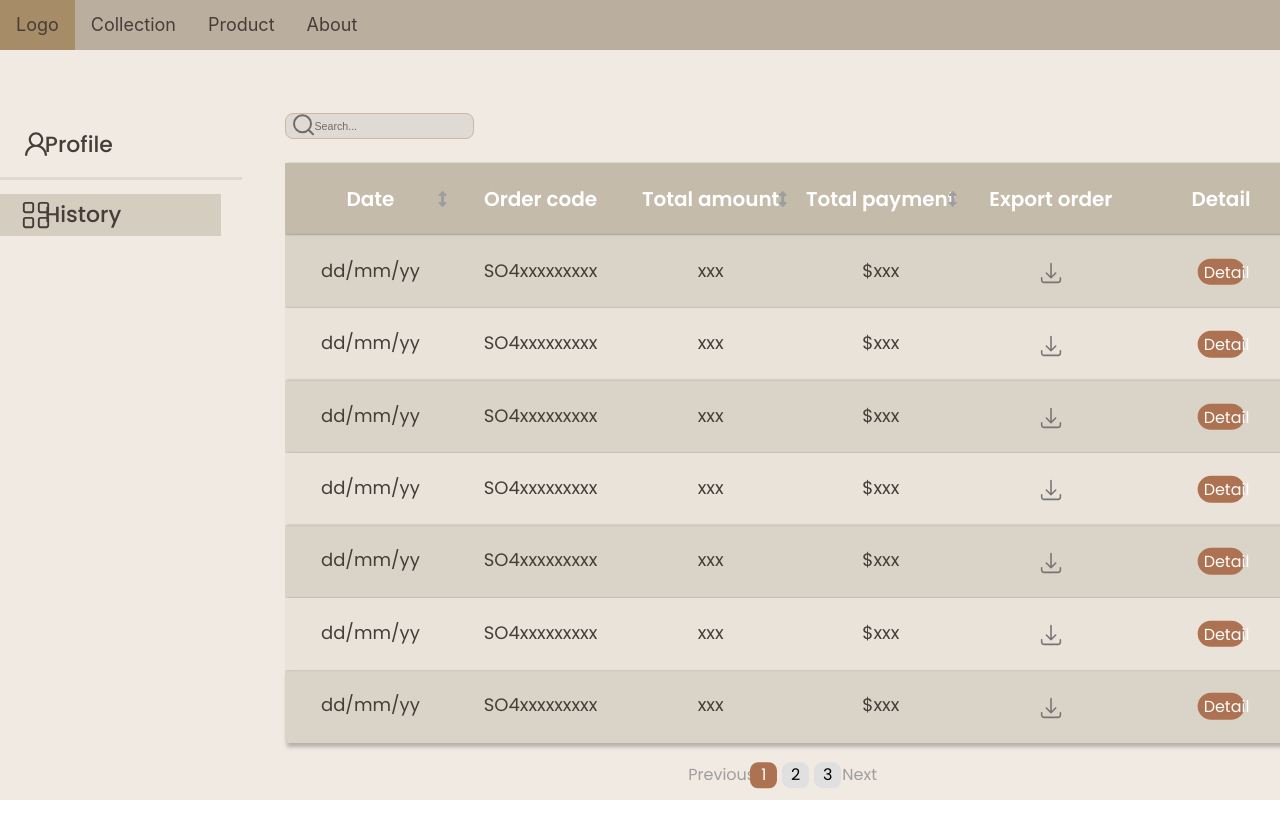
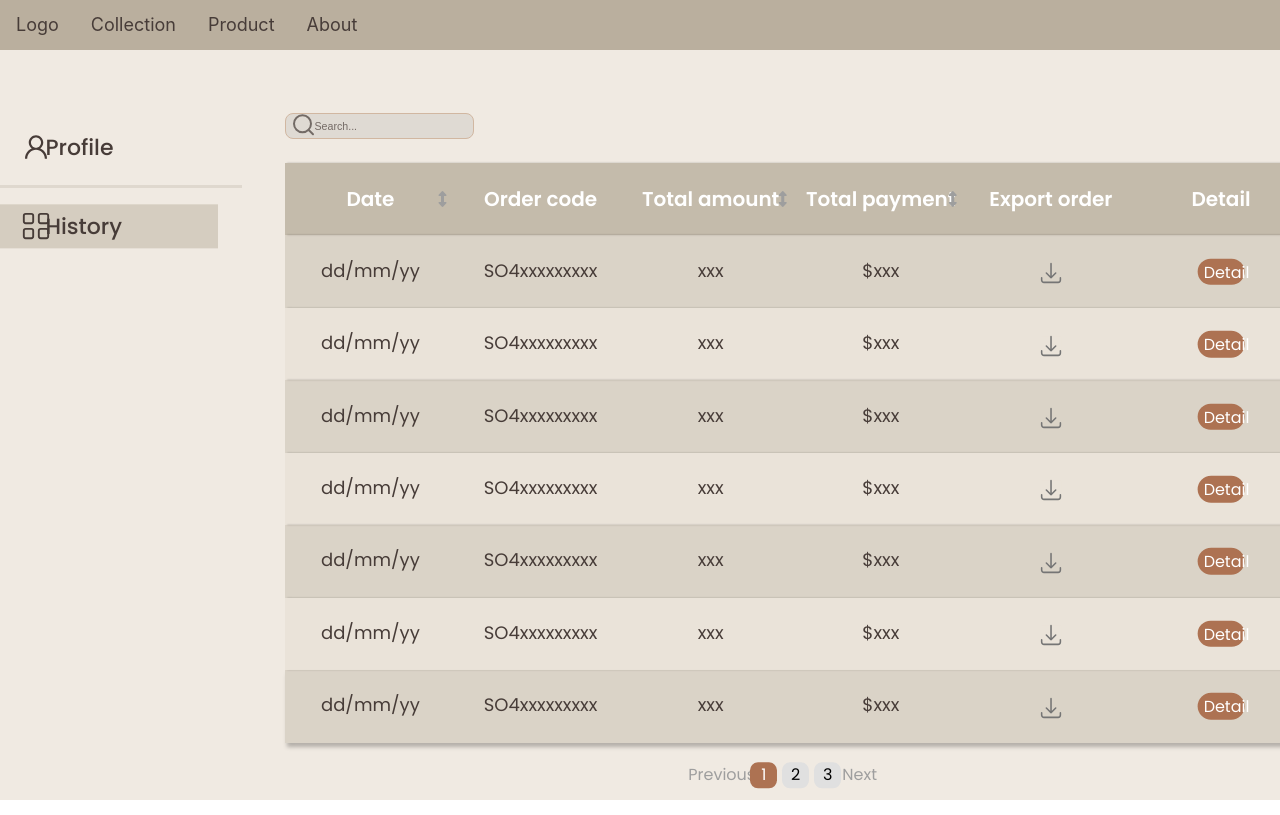
Before and after one commit to huylucwork/furniture-showroom, a React (Create React App) app in the folder client/: page /user/history in a window 1280 px wide. Built offline with nearby package versions, Linux system fonts and the light colour scheme; a web font is replaced by a local one.

Commit message:
fix size

```diff
--- a/client/src/styles/history.css
+++ b/client/src/styles/history.css
@@ -20,23 +20,23 @@
 
 .history_sidebar {
     position: absolute;
-    top: 4.69vw;
+    top: 0;
     left: 0;
     float: left;
     width: 242px;
-    height: calc(100vh - 4.69vw);
-    padding-top: 4vw;
+    height: 100vh;
+    padding-top: 8.55vw;
 }
 
 .history_sidebar_container {
     position: relative;
     width: 100%;
-    height: 10%;
+    height: 11.44%;
     border-bottom: 3px solid #BAAF9E4D;
 }
 
 .history_sidebar_container:last-child {
-    border: none;
+    border-bottom: 3px solid var(--backgroundColor);
 }
 
 .history_user_sidebar-btn {
@@ -45,13 +45,13 @@
     left: 0%;
     transform: translateY(-50%);
     font-family: "Poppins", Arial, Helvetica, sans-serif;
-    width: 91.5%;
-    height: 61%;
+    width: 90%;
+    height: 57%;
     color: var(--textColor);
     font-size: 2.2rem;
     font-weight: 500;
     border: none;
-    padding-left: 3.5vw;
+    padding-left: 3.55vw;
     background-color: var(--backgroundColor);
     cursor: pointer;
     transition: .3s ease-out;
@@ -350,18 +350,19 @@
 
 .history_detail_info {
     position: absolute;
-    bottom: 0;
+    bottom: 4.325%;
     float: left;
     width: 38.55%;
-    height: 90.5%;
+    height: 91.52%;
     border-right: 1px solid #D1B7A1;
+    padding-top: 31px;
 }
 
 .history_detail_user-info {
     position: absolute;
     left: 5%;
     width: 90%;
-    height: 86%;
+    height: calc(88.755% - 31px);
     border-bottom: 1px solid #D1B7A1;
 }
 
@@ -397,7 +398,7 @@
     bottom: 0;
     left: 5%;
     width: 90%;
-    height: 14%;
+    height: 11.245%;
     display: flex;
     justify-content: space-between;
     align-items: flex-start;
@@ -470,10 +471,10 @@
 
 .history_detail_item-img {
     position: absolute;
-    left: 2%;
-    width: 13%;
+    left: 2.15%;
+    width: 12.674%;
     height: 80%;
-    margin-right: 2%;
+    margin-right: 2.3%;
     background-color: #D9D9D9;
     border-radius: 5px;
 }
@@ -482,7 +483,7 @@
     position: absolute;
     left: 17.5%;
     width: 47.5%;
-    height: 67%;
+    height: 72.5%;
 }
 
 .history_detail_item-name {
@@ -514,7 +515,7 @@
     transform: translateY(-50%);
     font-family: "Poppins", Arial, Helvetica, sans-serif;
     width: 16%;
-    height: 67.5%;
+    height: 72.5%;
     color: #553A31;
     font-size: 1.8rem;
     font-weight: 300;
@@ -526,12 +527,12 @@
 
 .history_detail_item-price {
     position: absolute;
-    left: 80%;
     top: 50%;
+    right: 3.448%;
     transform: translateY(-50%);
     font-family: "Poppins", Arial, Helvetica, sans-serif;
     width: 16%;
-    height: 67.5%;
+    height: 72.5%;
     color: #B06D40;
     font-size: 2rem;
     font-weight: 400;
```
